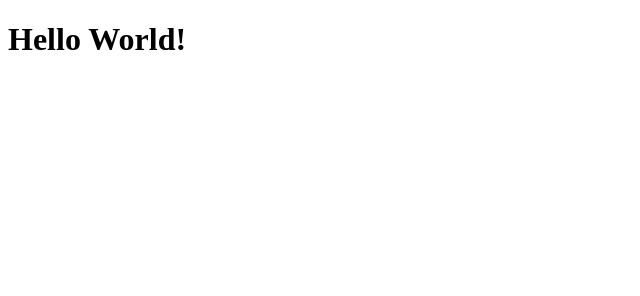
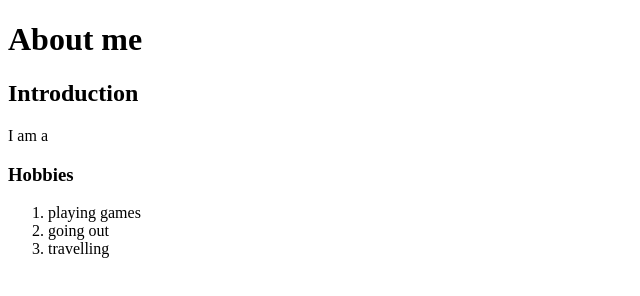
Before and after one commit to sidhrashaikh/breakout1, a plain HTML site: page index.html in a window 1280 px wide. Shown: the whole page, without its empty margins (0-640 px from the left). Drawn offline with Linux system fonts and the light colour scheme.

Commit message:
about me

```diff
--- a/index.html
+++ b/index.html
@@ -6,6 +6,14 @@
     <title>Document</title>
 </head>
 <body>
-    <h1>Hello World!</h1>
+    <h1>About me</h1>
+    <h2>Introduction</h2>
+    <p>I am a</p>
+    <h3>Hobbies</h3>
+    <ol>
+        <li>playing games</li>
+        <li>going out</li>
+        <li>travelling</li>
+    </ol>
 </body>
 </html>
```
